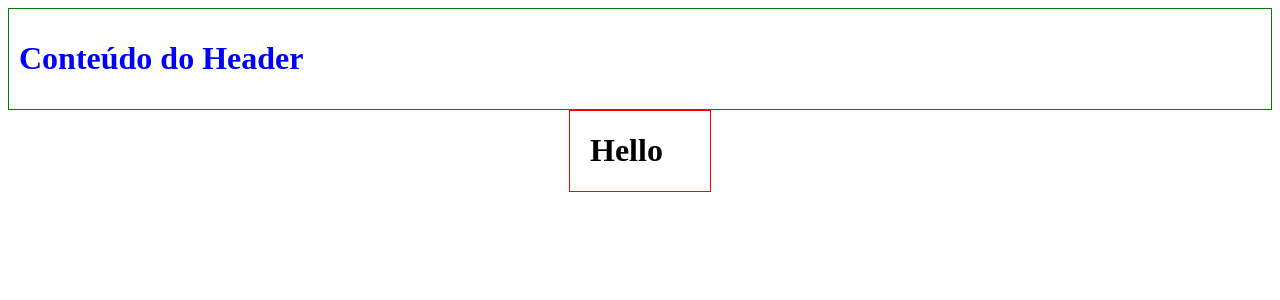
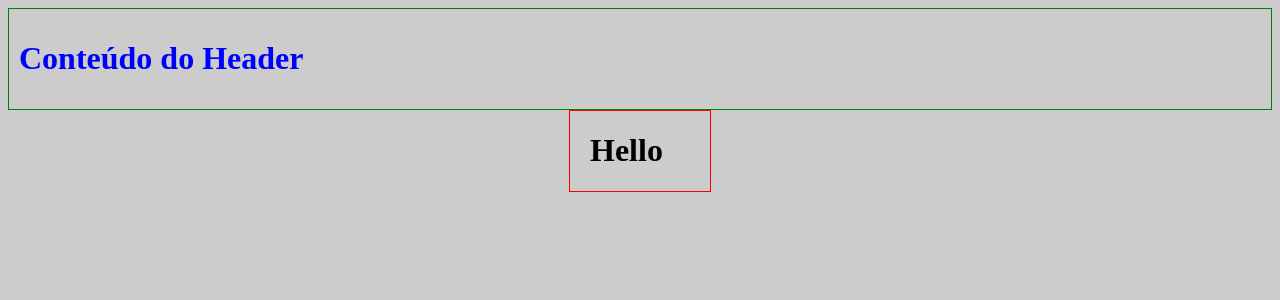
Before and after one commit to felipebadaro/styled-components-basics, a React (Create React App) app: page / in a window 1280 px wide. Shown: the top 300 px of the page. Built offline with nearby package versions, Linux system fonts and the light colour scheme.

Commit message:
testing global css and theme usage

```diff
--- a/src/App.js
+++ b/src/App.js
@@ -1,11 +1,12 @@
 import { ThemeProvider } from "styled-components";
 import { Container } from "./components/styles/Container.styled";
 import { Header } from "./components/Header";
+import { GlobalStyles } from "./components/styles/Globals";
 
 const theme = {
   colors: {
     header: "#ebf",
-    body: "#c8c",
+    body: "#ccc",
     footer: "#003",
   },
 };
@@ -14,6 +15,7 @@
   return (
     <>
       <ThemeProvider theme={theme}>
+        <GlobalStyles />
         <Header />
         <div className="App">
           <Container>
--- /dev/null
+++ b/src/components/styles/Globals.js
@@ -0,0 +1,7 @@
+import { createGlobalStyle } from "styled-components";
+
+export const GlobalStyles = createGlobalStyle`
+body{
+    background-color: ${({ theme }) => theme.colors.body};
+}
+`;
```
